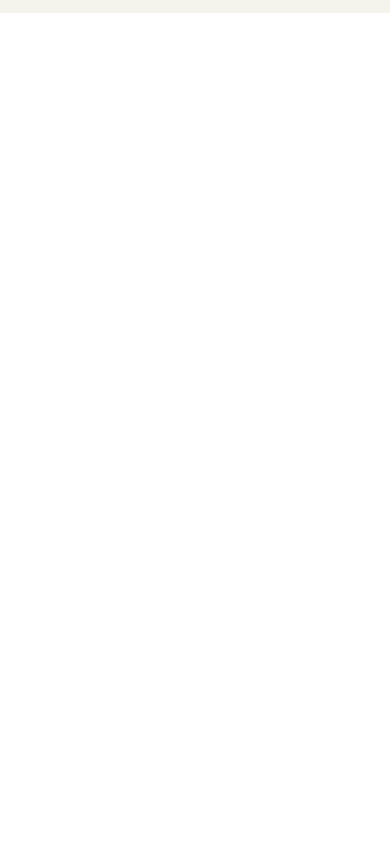
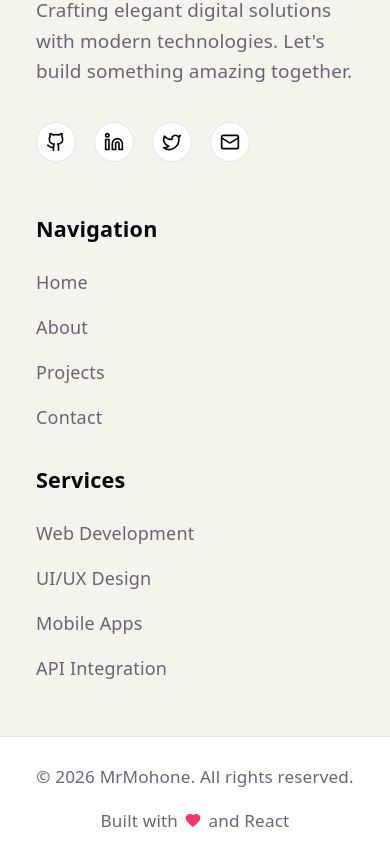
Before and after one commit to MrMohone/FullStack-Portfolio, a React (Vite) app: page / in a window 390 px wide. Shown: the part 8060-8920 px from the top of the page. Before the commit the page ends 8073 px from the top, so only its background shows below. Built offline with nearby package versions, Linux system fonts and the light colour scheme.

Commit message:
footer implemanted

```diff
--- a/src/assets/components/Footer.jsx
+++ b/src/assets/components/Footer.jsx
@@ -1,18 +1,61 @@
 import React from 'react';
-import { Code2, Heart } from 'lucide-react';
+import { Code2, Heart, Github, Linkedin, Twitter, Mail } from 'lucide-react';
 
 const Footer = () => {
     return (
         <footer className="footer">
-            <div className="footer-content">
-                <div className="footer-logo">
-                    <Code2 size={24} color="var(--accent)" />
-                    Portfolio<span>.</span>
+            <div className="footer-top">
+                <div className="footer-container">
+                    <div className="footer-brand">
+                        <a href="#home" className="footer-logo">
+                            <Code2 size={28} color="var(--accent)" />
+                            Portfolio<span>.</span>
+                        </a>
+                        <p className="footer-desc">
+                            Crafting elegant digital solutions with modern technologies.
+                            Let's build something amazing together.
+                        </p>
+                        <div className="footer-socials">
+                            <a href="#" className="social-icon" aria-label="GitHub"><Github size={20} /></a>
+                            <a href="#" className="social-icon" aria-label="LinkedIn"><Linkedin size={20} /></a>
+                            <a href="#" className="social-icon" aria-label="Twitter"><Twitter size={20} /></a>
+                            <a href="#" className="social-icon" aria-label="Email"><Mail size={20} /></a>
+                        </div>
+                    </div>
+
+                    <div className="footer-links-group">
+                        <div className="footer-links-col">
+                            <h4>Navigation</h4>
+                            <ul>
+                                <li><a href="#home">Home</a></li>
+                                <li><a href="#about">About</a></li>
+                                <li><a href="#projects">Projects</a></li>
+                                <li><a href="#contact">Contact</a></li>
+                            </ul>
+                        </div>
+
+                        <div className="footer-links-col">
+                            <h4>Services</h4>
+                            <ul>
+                                <li><a href="#">Web Development</a></li>
+                                <li><a href="#">UI/UX Design</a></li>
+                                <li><a href="#">Mobile Apps</a></li>
+                                <li><a href="#">API Integration</a></li>
+                            </ul>
+                        </div>
+                    </div>
                 </div>
+            </div>
 
-                <p className="footer-text">
-                    Built with <Heart size={16} color="red" fill="red" /> by me. © {new Date().getFullYear()} All rights reserved.
-                </p>
+            <div className="footer-bottom">
+                <div className="footer-container bottom-content">
+                    <p className="footer-text">
+                        © {new Date().getFullYear()} MrMohone. All rights reserved.
+                    </p>
+                    <p className="footer-made-by">
+                        Built with <Heart size={16} color="#ff3366" fill="#ff3366" /> and React
+                    </p>
+                </div>
             </div>
         </footer>
     );
--- a/src/index.css
+++ b/src/index.css
@@ -1212,44 +1212,158 @@ body {
 
 /* Footer Section */
 .footer {
-  padding: 2rem;
   background: var(--code-bg);
+  position: relative;
   border-top: 1px solid var(--border);
 }
 
-.footer-content {
+.footer-top {
+  padding: 5rem 2rem 3rem;
+  border-bottom: 1px solid var(--border);
+}
+
+.footer-container {
   max-width: 1200px;
   margin: 0 auto;
+}
+
+.footer-top .footer-container {
   display: flex;
   justify-content: space-between;
-  align-items: center;
+  gap: 4rem;
+}
+
+.footer-brand {
+  flex: 1;
+  max-width: 400px;
 }
 
 .footer-logo {
-  font-size: 1.25rem;
-  font-weight: 700;
+  font-size: 1.5rem;
+  font-weight: 800;
   color: var(--text-h);
   font-family: var(--heading);
   display: flex;
   align-items: center;
   gap: 0.5rem;
+  text-decoration: none;
+  margin-bottom: 1.5rem;
+  letter-spacing: -0.5px;
 }
 
 .footer-logo span {
   color: var(--accent);
 }
 
-.footer-text {
+.footer-desc {
+  color: var(--text);
+  line-height: 1.6;
+  margin-bottom: 2rem;
+  font-size: 1.05rem;
+}
+
+.footer-socials {
+  display: flex;
+  gap: 1rem;
+}
+
+.social-icon {
+  width: 40px;
+  height: 40px;
+  background: var(--bg);
+  color: var(--text-h);
+  border-radius: 50%;
+  border: 1px solid var(--border);
   display: flex;
   align-items: center;
-  gap: 0.3rem;
+  justify-content: center;
+  text-decoration: none;
+  transition: all 0.3s ease;
+}
+
+.social-icon:hover {
+  background: var(--accent);
+  color: #fff;
+  transform: translateY(-3px);
+  border-color: var(--accent);
+  box-shadow: 0 10px 20px var(--accent-bg);
+}
+
+.footer-links-group {
+  display: flex;
+  gap: 5rem;
+}
+
+.footer-links-col h4 {
+  color: var(--text-h);
+  font-size: 1.2rem;
+  margin: 0 0 1.5rem 0;
+  font-weight: 700;
+}
+
+.footer-links-col ul {
+  list-style: none;
+  padding: 0;
+  margin: 0;
+  display: flex;
+  flex-direction: column;
+  gap: 1rem;
+}
+
+.footer-links-col a {
+  color: var(--text);
+  text-decoration: none;
+  transition: all 0.3s ease;
+  font-size: 1rem;
+  font-weight: 500;
+}
+
+.footer-links-col a:hover {
+  color: var(--accent);
+  padding-left: 5px;
+}
+
+.footer-bottom {
+  padding: 1.5rem 2rem;
+  background: var(--bg);
+}
+
+.bottom-content {
+  display: flex;
+  justify-content: space-between;
+  align-items: center;
+}
+
+.footer-text {
   color: var(--text);
   font-size: 0.95rem;
   margin: 0;
 }
 
+.footer-made-by {
+  display: flex;
+  align-items: center;
+  gap: 0.4rem;
+  color: var(--text);
+  font-size: 0.95rem;
+  margin: 0;
+  font-weight: 500;
+}
+
+@media (max-width: 900px) {
+  .footer-top .footer-container {
+    flex-direction: column;
+    gap: 3rem;
+  }
+}
+
 @media (max-width: 600px) {
-  .footer-content {
+  .footer-links-group {
+    flex-direction: column;
+    gap: 2rem;
+  }
+
+  .bottom-content {
     flex-direction: column;
     gap: 1rem;
     text-align: center;
```
